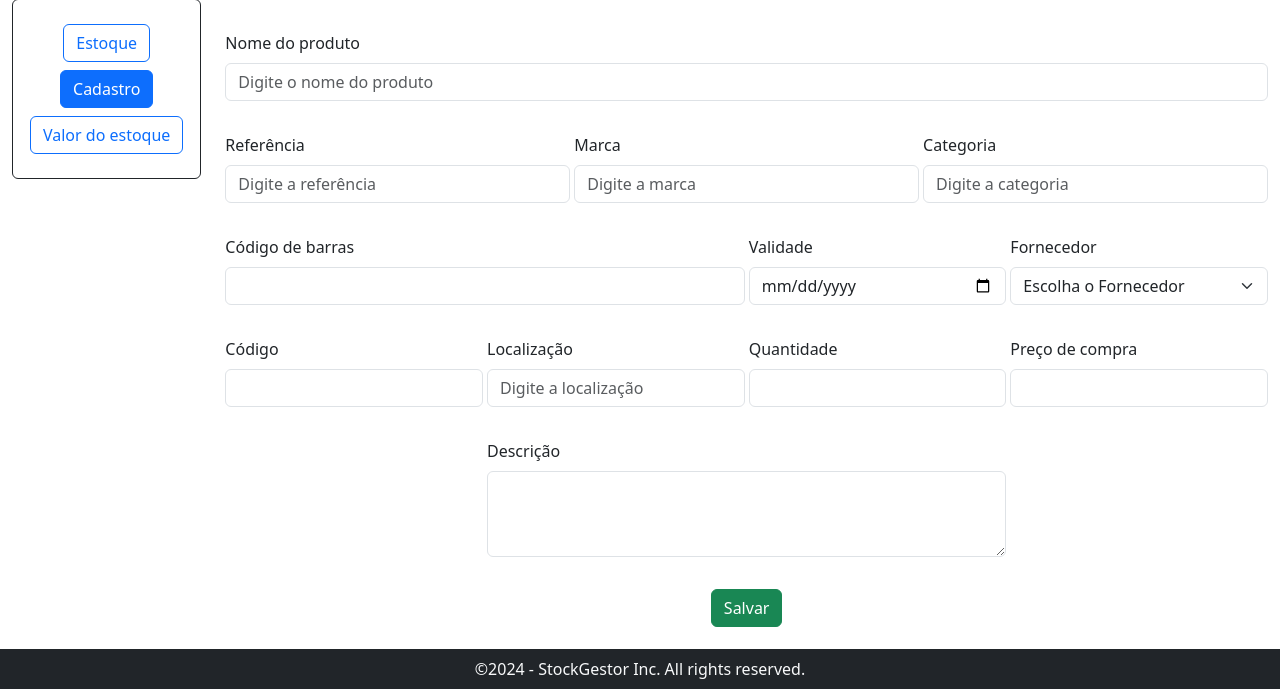
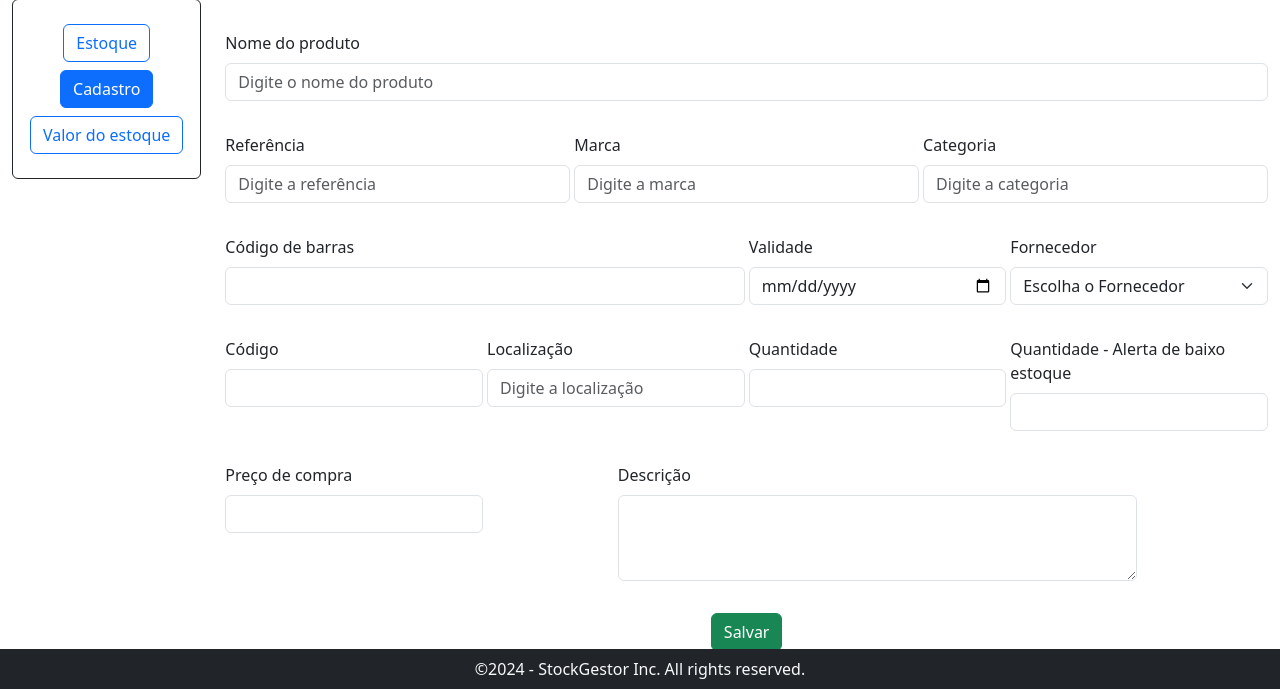
Before and after one commit to pcmuniz/StockGestor, a Django app: page /cadastro_produto/ in a window 1280 px wide. Shown: the part 111-800 px from the top of the page. Run offline with Django 5.2, Linux system fonts and the light colour scheme; data comes from the database, SQL or seed files in the repository; both versions use the stored data as it was after the commit; parts of the project's set-up code (start-up, migrations or seed data) failed here and were passed over; some libraries are stand-ins or nearby versions.

Commit message:
feat: alerta de produto com baixo estoque

```diff
--- a/proj_stockgestor/app_gestor/models.py
+++ b/proj_stockgestor/app_gestor/models.py
@@ -50,6 +50,7 @@ class Produtos(models.Model):
     fornecedor = models.ForeignKey(Fornecedores, on_delete=models.CASCADE)
     codigo = models.IntegerField()
     quantidade = models.IntegerField(default=1)
+    quantidade_alerta = models.IntegerField(default=1)
     codigo_barras = models.IntegerField()
     preco_compra = models.FloatField(max_length=8)
     nome_produto = models.CharField(max_length=40)
--- a/proj_stockgestor/app_gestor/templates/app_gestor/cadastro_produto.html
+++ b/proj_stockgestor/app_gestor/templates/app_gestor/cadastro_produto.html
@@ -73,7 +73,7 @@
                     </div>
                     <div class="col-3 my-3">
                         <label for="fornecedor" class="form-label">Fornecedor</label>
-                        <select class="form-select" name="fornecedor">
+                        <select class="form-select" name="fornecedor" required>
                             <option selected disabled>Escolha o Fornecedor</option>
                             {% for fornecedor in fornecedores %}
                                 <option>{{ fornecedor.nome_empresa}}</option>
@@ -94,6 +94,10 @@
                         <input type="text" name="quantidade" class="form-control" maxlength="4" required>
                     </div>
                     <div class="col-3 my-3">
+                        <label for="quantidade_alerta" class="form-label">Quantidade - Alerta de baixo estoque</label>
+                        <input type="number" name="quantidade_alerta" class="form-control" maxlength="3" required>
+                    </div>
+                    <div class="col-3 my-3">
                         <label for="preco_compra" class="form-label">Preço de compra</label>
                         <input type="text" name="preco_compra" class="form-control" maxlength="8" required>
                     </div>
--- a/proj_stockgestor/app_gestor/views.py
+++ b/proj_stockgestor/app_gestor/views.py
@@ -113,7 +113,7 @@ class CadastroProdutosView(View):
         fornecedor_cadastrado = Fornecedores.objects.get(nome_empresa = form["fornecedor"])
         produto = Produtos(nome_produto=form["nome_produto"], ref=form["ref"], marca=form["marca"], categoria=form["categoria"], localizacao=form["localizacao"],
                             fornecedor=fornecedor_cadastrado, data_entrada=timezone.now(), validade=form["validade"], codigo=form["codigo"],
-                            quantidade=form["quantidade"], codigo_barras=form["codigo_barras"], preco_compra=form["preco_compra"], descricao=form["descricao"])
+                            quantidade=form["quantidade"], quantidade_alerta=form["quantidade_alerta"], codigo_barras=form["codigo_barras"], preco_compra=form["preco_compra"], descricao=form["descricao"])
         produto.save()
         messages.info(request, 'Produto cadastrado com sucesso.')
 
```
Also changed, not shown: proj_stockgestor/app_gestor/templates/app_gestor/lista_produtos.html (+11 -4 lines), proj_stockgestor/app_gestor/migrations/0009_produtos_quantidade_alerta.py (added), proj_stockgestor/app_gestor/static/app_gestor/img/alert-icon.png (added), proj_stockgestor/db.sqlite3.
